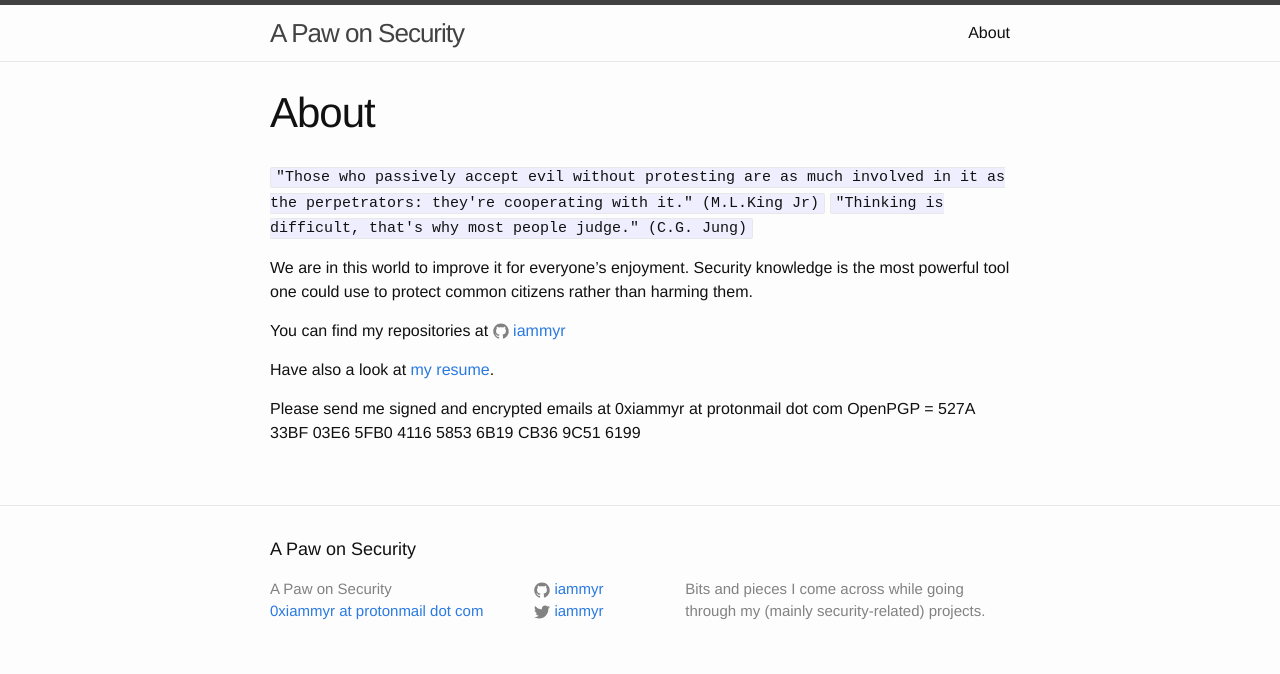
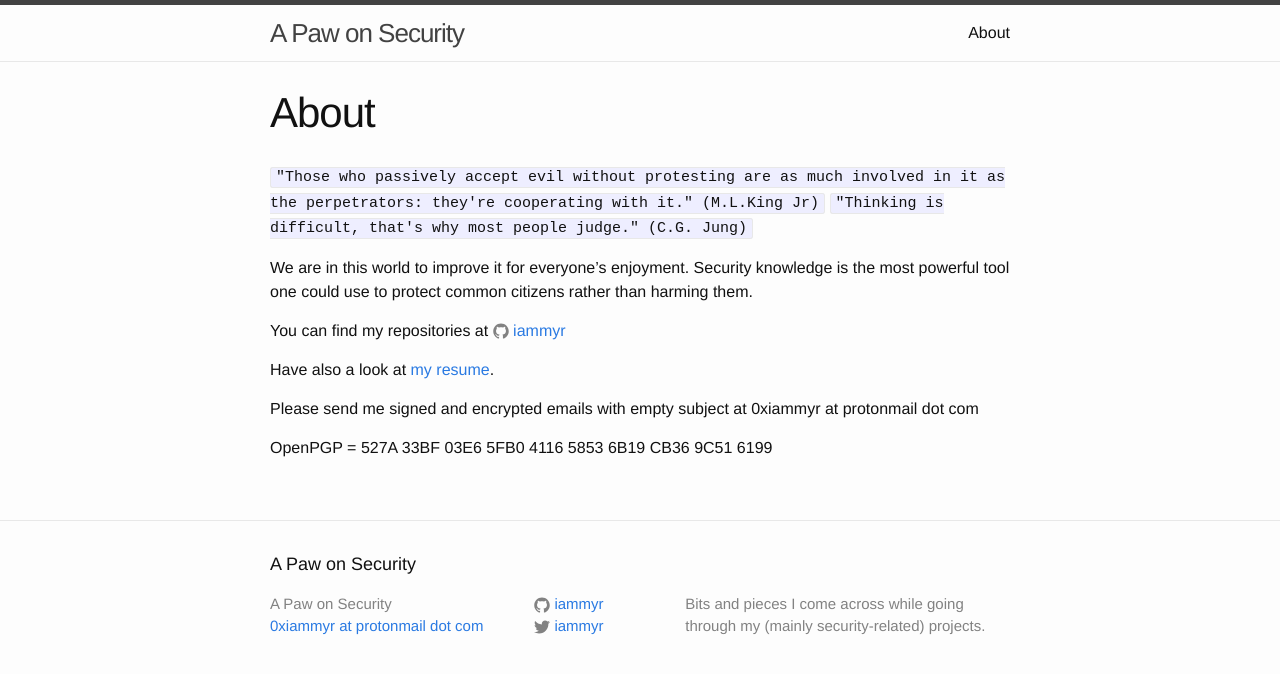
Before and after one commit to iammyr/iammyr.github.io, a Jekyll site: the page built from about.md, in a window 1280 px wide. Shown: the top 674 px of the page. Built offline with Jekyll 4.4.1, drawn with Linux system fonts in a browser that asks for light colours.

Commit message:
Update about.md

```diff
--- a/about.md
+++ b/about.md
@@ -13,5 +13,6 @@ You can find my repositories at {% include icon-github.html username="iammyr" %}
 
 Have also a look at [my resume](https://iammyr.github.com/cv/resume.html).
 
-Please send me signed and encrypted emails at 0xiammyr at protonmail dot com
+Please send me signed and encrypted emails with empty subject at 0xiammyr at protonmail dot com
+
 OpenPGP = 527A 33BF 03E6 5FB0 4116  5853 6B19 CB36 9C51 6199
```
